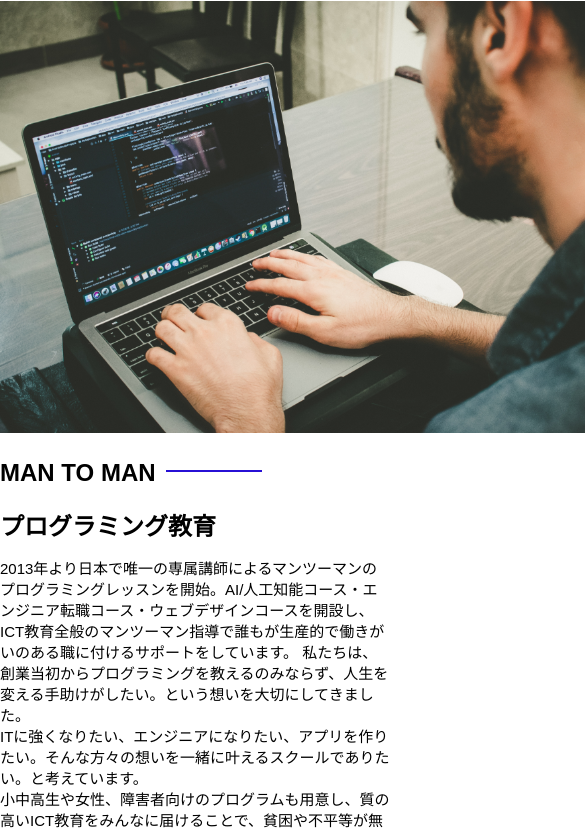
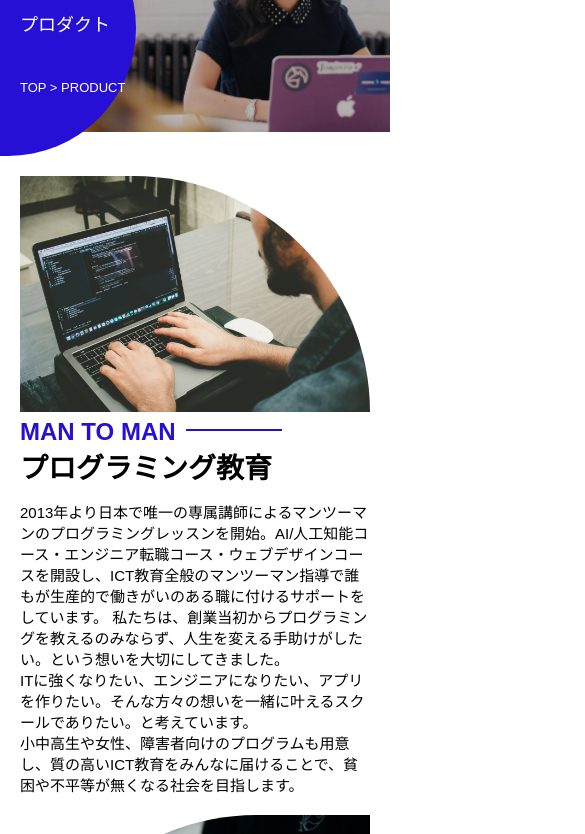
Before and after one commit to kazu71054/socialtech, a plain HTML site: page socialtech/product.html in a window 390 px wide. Shown: the part 152-986 px from the top of the page, 585 px wide, since content can reach past the window. Drawn offline with Linux system fonts and the light colour scheme.

Commit message:
Add files via upload

```diff
--- a/socialtech/style.css
+++ b/socialtech/style.css
@@ -1233,6 +1233,82 @@ P{
   .fivegoals-p{
     margin: 0;
   }
+
+  /* プロダクトページ */
+  #product-main{
+    height: 256px;
+    width: 100%;
+    background-image: url("images/product/product-main.png");
+    background-repeat: no-repeat;
+    background-position-y:center;
+    background-size:auto 208px;
+  }
+
+  #product-title{
+    background-color: #2710d5;
+    width: 136px;
+    color: #ffffff;
+    height: 256px;
+    border-radius: 0 248px 248px 0;
+    position: relative;
+  }
+
+  #product-title > h1{
+    position: absolute;
+    top: 0px;
+    left: 20px;
+    font-size: 40px;
+  }
+
+  #product-title > span{
+    position: absolute;
+    top: 110px;
+    left: 20px;
+    font-size: 18px;
+  }
+
+  #product-title > div{
+    position: absolute;
+    top: 180px;
+    left: 20px;
+    font-size: 13px;
+  }
+
+  .product-section1{
+    margin: 20px;
+  }
+
+  .product-section1 > img{
+    width: 100%;
+    border-radius: 0 300px 0 0;
+  }
+
+  .product-section2{
+    margin: 20px;
+    display: flex;
+    flex-direction: column;
+  }
+
+  .product-section2 > img{
+    order: 1;
+    width: 100%;
+    border-radius: 300px 0 0 0;
+  }
+
+  .product-section2 > div{
+    order: 2;
+  }
+
+  .product-h2{
+    color:#2710d5;
+    font-size: 24px;
+    margin: 0;
+  }
+
+  .product-h3{
+    font-size: 28px;
+    margin: 0;
+  }
 }
 
 /* 導入企業 */
```
